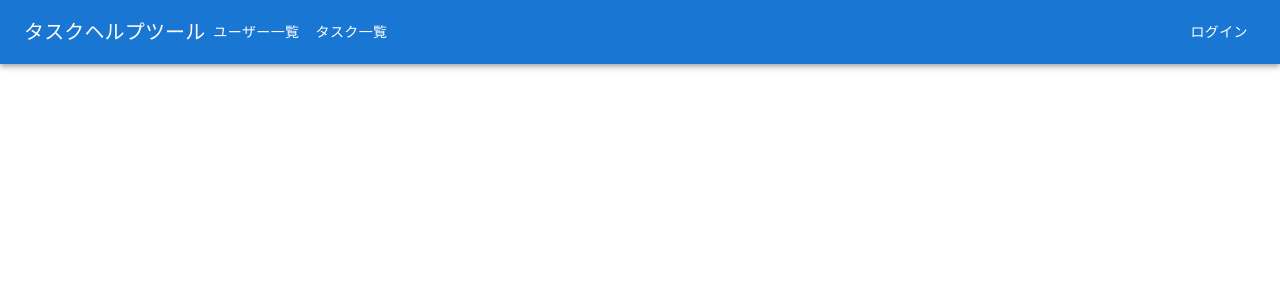
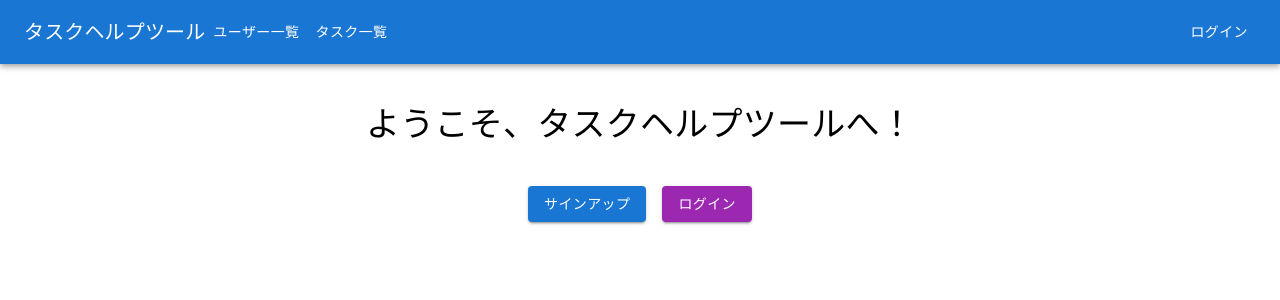
Before and after one commit to KK56ken/GMO_Hackathon-TeamC-Frontend, a React (Create React App) app in the folder teamc-app/: page / in a window 1280 px wide. Shown: the top 300 px of the page. Built offline with nearby package versions, Linux system fonts and the light colour scheme.

Commit message:
feat: welcome pageの作成

```diff
--- a/teamc-app/src/App.tsx
+++ b/teamc-app/src/App.tsx
@@ -5,6 +5,9 @@ import UserProfilePage from "./pages/UserProfilePage";
 import TaskDetailPage from "./pages/TaskDetailPage";
 import TaskListPage from "./pages/TaskListPage";
 import Header from "./components/Header";
+import WelcomePage from "./pages/WelcomePage";
+import SignUpPage from "./pages/SignUpPage";
+import LoginPage from "./pages/LoginPage";
 
 function App() {
   return (
@@ -12,6 +15,9 @@ function App() {
       <Router>
         <Header />
         <Routes>
+          <Route path="/" Component={WelcomePage} />
+          <Route path="/signup" Component={SignUpPage} />
+          <Route path="/login" Component={LoginPage} />
           <Route path="/users" Component={UserListPage} />
           <Route path="/users/:id" Component={UserProfilePage} />
           <Route path="/tasks" Component={TaskListPage} />
--- /dev/null
+++ b/teamc-app/src/pages/LoginPage.tsx
@@ -0,0 +1,7 @@
+import React from "react";
+
+const LoginPage = () => {
+  return <div>LoginPage</div>;
+};
+
+export default LoginPage;
--- /dev/null
+++ b/teamc-app/src/pages/SignUpPage.tsx
@@ -0,0 +1,7 @@
+import React from "react";
+
+const SignUpPage = () => {
+  return <div>SignUpPage</div>;
+};
+
+export default SignUpPage;
--- /dev/null
+++ b/teamc-app/src/pages/WelcomePage.tsx
@@ -0,0 +1,39 @@
+import React from "react";
+import { Button, Typography, Box, Grid, Container } from "@mui/material";
+import { Link } from "react-router-dom";
+
+const WelcomePage = () => {
+  return (
+    <Container maxWidth="sm">
+      <Box mt={5} textAlign="center">
+        <Typography variant="h4" mt={3}>
+          ようこそ、タスクヘルプツールへ！
+        </Typography>
+        <Grid container spacing={2} justifyContent="center" mt={3}>
+          <Grid item>
+            <Button
+              variant="contained"
+              color="primary"
+              component={Link}
+              to="/signup"
+            >
+              サインアップ
+            </Button>
+          </Grid>
+          <Grid item>
+            <Button
+              variant="contained"
+              color="secondary"
+              component={Link}
+              to="/login"
+            >
+              ログイン
+            </Button>
+          </Grid>
+        </Grid>
+      </Box>
+    </Container>
+  );
+};
+
+export default WelcomePage;
```
